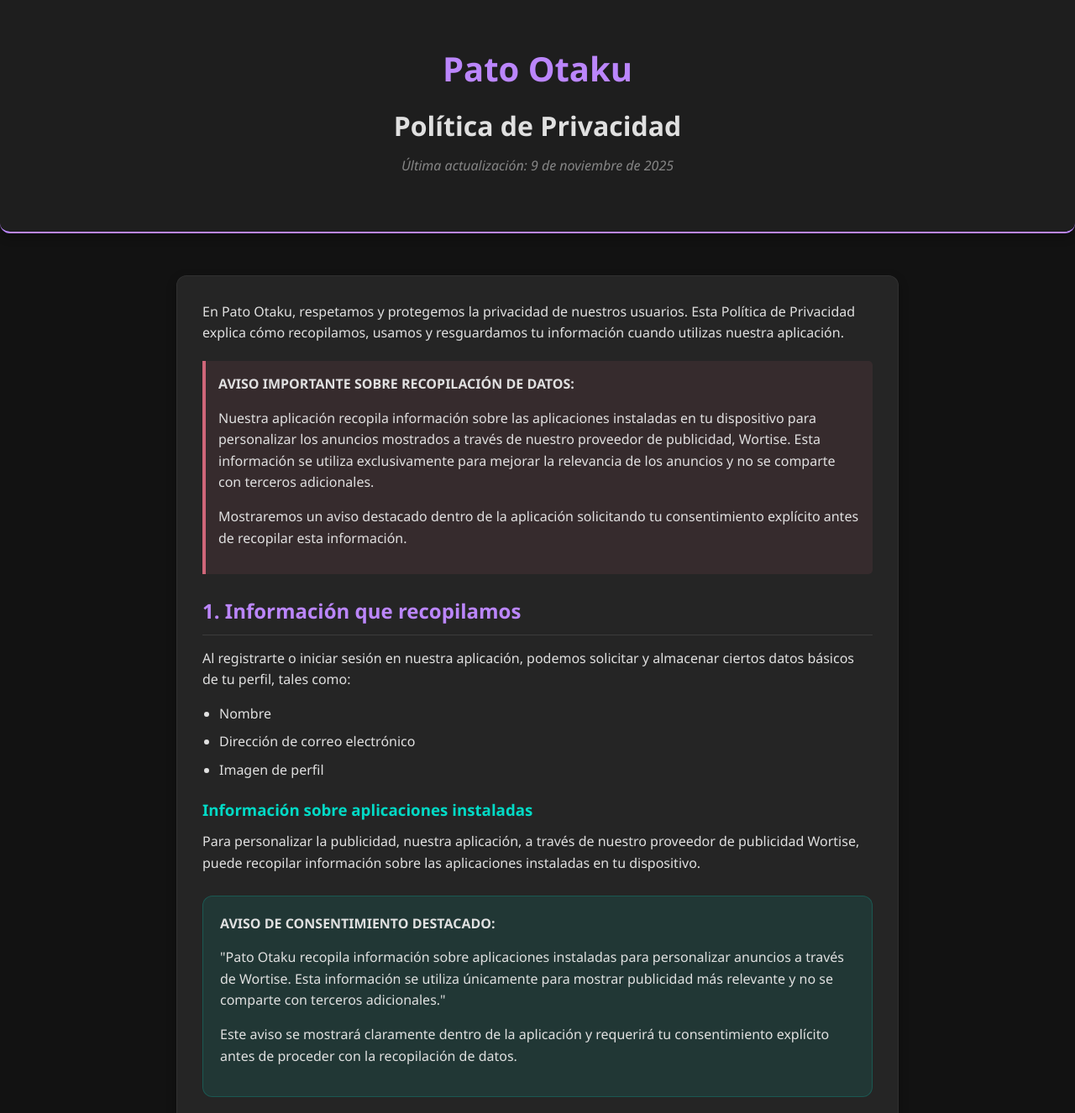
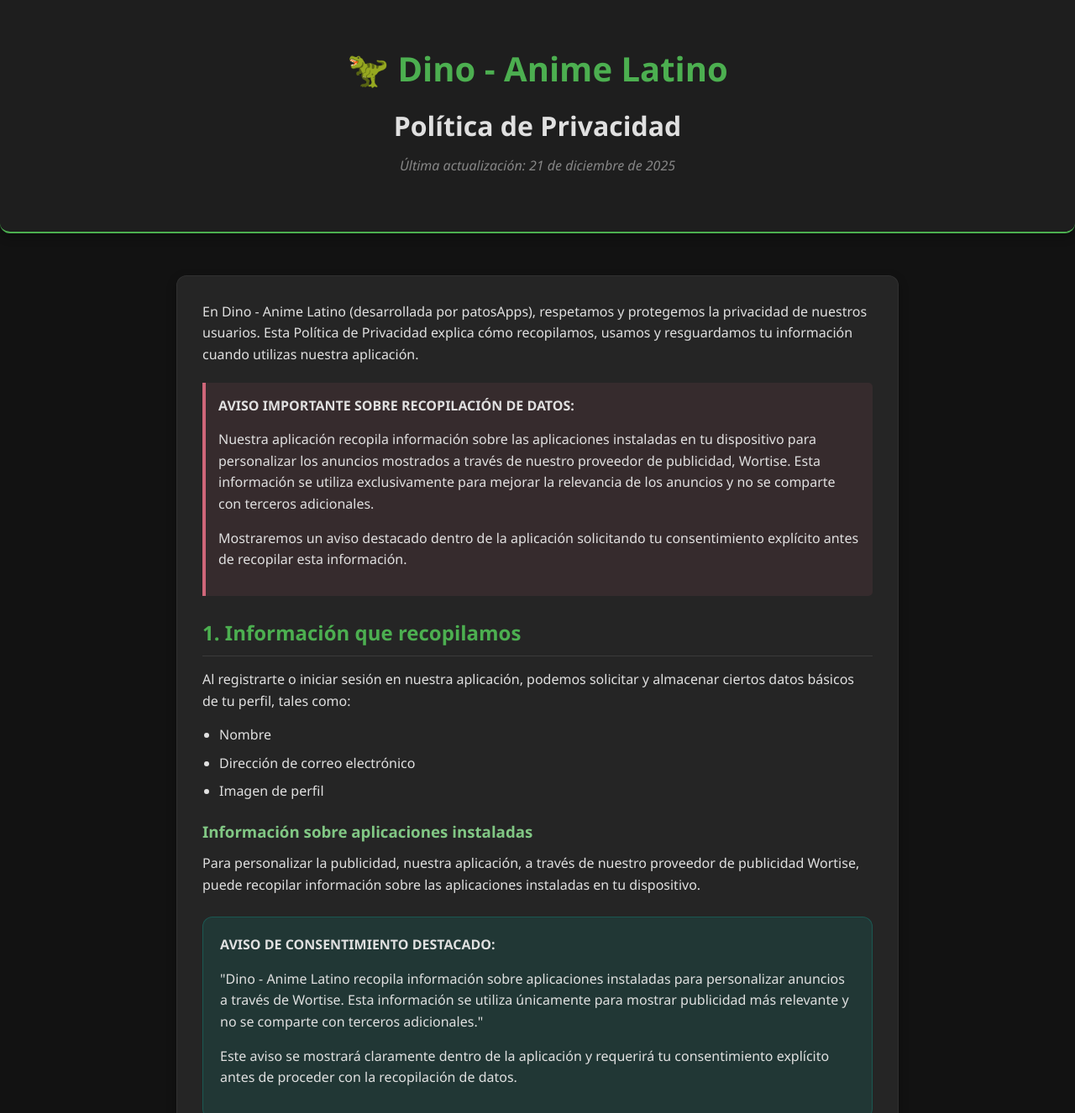
Before and after one commit to dresdev/patootaku, a plain HTML site: page index.html in a window 1280 px wide. Shown: the top 1326 px of the page at 84% size. Drawn offline with Linux system fonts and the light colour scheme.

Commit message:
Update privacy policy for Dino - Anime Latino

```diff
--- a/index.html
+++ b/index.html
@@ -3,7 +3,7 @@
 <head>
     <meta charset="UTF-8">
     <meta name="viewport" content="width=device-width, initial-scale=1.0">
-    <title>Política de Privacidad - Pato Otaku</title>
+    <title>Política de Privacidad - Dino</title>
     <style>
         :root {
             --bg-primary: #121212;
@@ -11,8 +11,8 @@
             --bg-card: #252525;
             --text-primary: #e0e0e0;
             --text-secondary: #a0a0a0;
-            --accent-color: #bb86fc;
-            --accent-secondary: #03dac6;
+            --accent-color: #4CAF50;
+            --accent-secondary: #81C784;
             --warning-color: #cf6679;
             --border-radius: 12px;
             --shadow: 0 4px 12px rgba(0, 0, 0, 0.3);
@@ -264,16 +264,16 @@
     <header>
         <div class="container">
             <div class="logo">
-                Pato Otaku
+                🦖 Dino - Anime Latino
             </div>
             <h1>Política de Privacidad</h1>
-            <p class="last-updated">Última actualización: 9 de noviembre de 2025</p>
+            <p class="last-updated">Última actualización: 21 de diciembre de 2025</p>
         </div>
     </header>
 
     <div class="container">
         <div class="content">
-            <p>En Pato Otaku, respetamos y protegemos la privacidad de nuestros usuarios. Esta Política de Privacidad explica cómo recopilamos, usamos y resguardamos tu información cuando utilizas nuestra aplicación.</p>
+            <p>En Dino - Anime Latino (desarrollada por patosApps), respetamos y protegemos la privacidad de nuestros usuarios. Esta Política de Privacidad explica cómo recopilamos, usamos y resguardamos tu información cuando utilizas nuestra aplicación.</p>
 
             <div class="warning">
                 <p><strong>AVISO IMPORTANTE SOBRE RECOPILACIÓN DE DATOS:</strong></p>
@@ -294,7 +294,7 @@
 
             <div class="consent-section">
                 <p><strong>AVISO DE CONSENTIMIENTO DESTACADO:</strong></p>
-                <p>"Pato Otaku recopila información sobre aplicaciones instaladas para personalizar anuncios a través de Wortise. Esta información se utiliza únicamente para mostrar publicidad más relevante y no se comparte con terceros adicionales."</p>
+                <p>"Dino - Anime Latino recopila información sobre aplicaciones instaladas para personalizar anuncios a través de Wortise. Esta información se utiliza únicamente para mostrar publicidad más relevante y no se comparte con terceros adicionales."</p>
                 <p>Este aviso se mostrará claramente dentro de la aplicación y requerirá tu consentimiento explícito antes de proceder con la recopilación de datos.</p>
             </div>
 
@@ -362,21 +362,21 @@
             </ul>
 
             <div class="highlight">
-                <p>Para ejercer estos derechos, puedes contactarnos a través del correo: <strong>soporte.patootaku@gmail.com</strong></p>
+                <p>Para ejercer estos derechos, puedes contactarnos a través del correo: <strong>andresfelipegr02@gmail.com</strong></p>
             </div>
 
             <h2>7. Cambios en esta política</h2>
             <p>Podemos actualizar esta Política de Privacidad en cualquier momento. Notificaremos cualquier cambio importante dentro de la aplicación o a través de otros medios adecuados.</p>
 
             <div class="contact-info">
-                Si tienes alguna pregunta sobre esta Política de Privacidad, contáctanos en: patootaku.soporte@gmail.com
+                Si tienes alguna pregunta sobre esta Política de Privacidad, contáctanos en: andresfelipegr02@gmail.com
             </div>
         </div>
     </div>
 
     <footer>
         <div class="container">
-            <p>&copy; 2025 Pato Otaku. Todos los derechos reservados.</p>
+            <p>&copy; 2025 Dino - Anime Latino (patosApps). Todos los derechos reservados.</p>
         </div>
     </footer>
 
```
